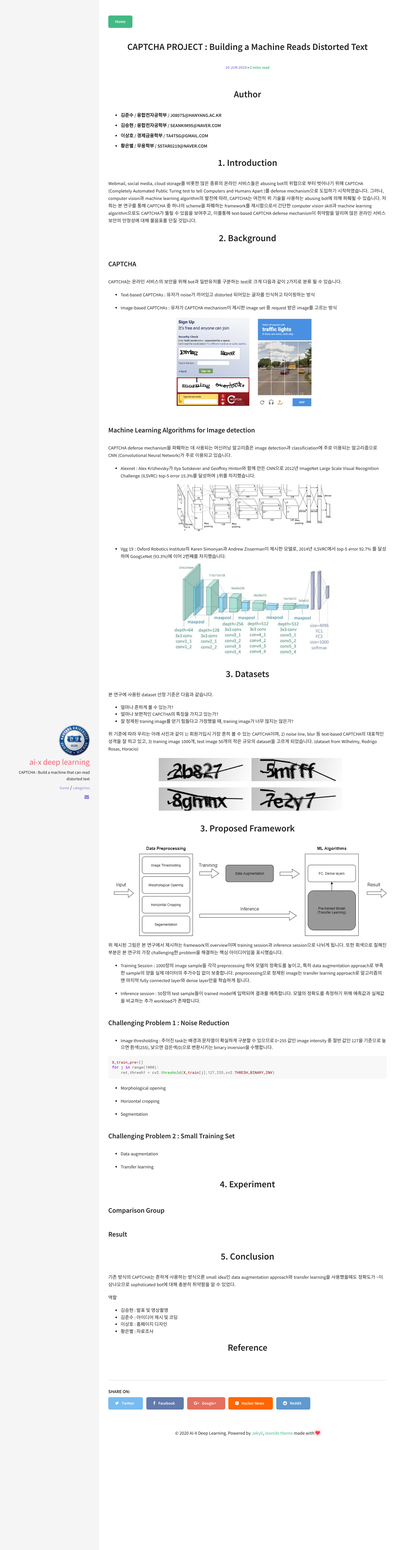
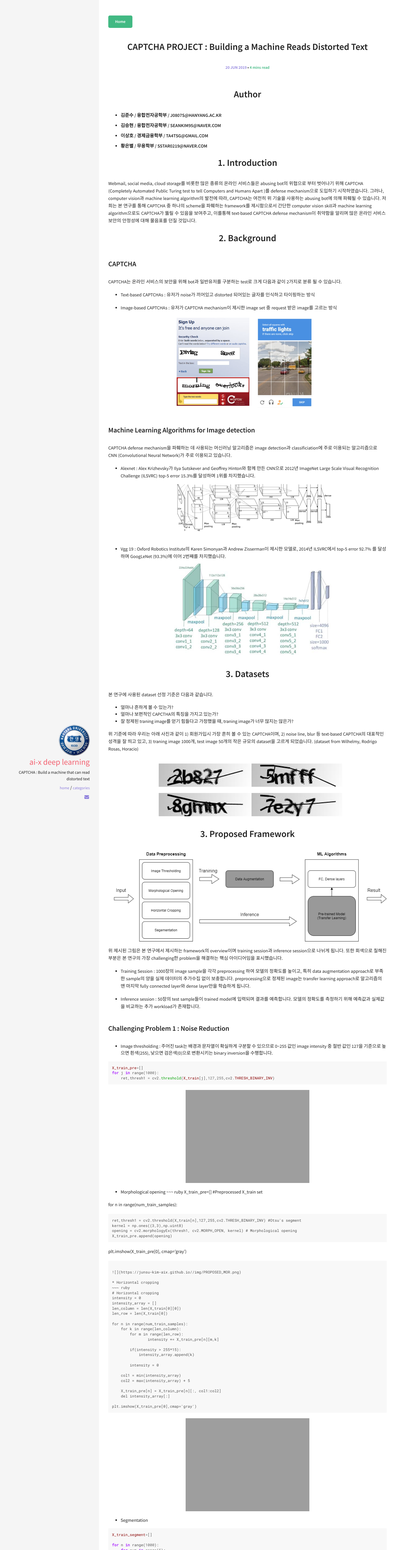
Before and after one commit to Junsu-Kim-AIX/Junsu-Kim-AIX.github.io, a Jekyll site: the page built from _posts/2019-06-20-projects-captcha.md, in a window 1280 px wide. Shown: the whole page at 31% size. Built offline with Jekyll 4.4.1, drawn with Linux system fonts in a browser that asks for light colours.

Commit message:
preprcessing done

```diff
--- a/_posts/2019-06-20-projects-captcha.md
+++ b/_posts/2019-06-20-projects-captcha.md
@@ -50,9 +50,11 @@ CAPTCHA defense mechanism을 파훼하는 데 사용되는 머신러닝 알고
 * 잘 정제된 traning image를 얻기 힘들다고 가정했을 때, traning image가 너무 많지는 않은가?
 
 위 기준에 따라 우리는  아래 사진과 같이 1) 회원가입시 가장 흔히 볼 수 있는 CAPTCHA이며, 2) noise line, blur 등 text-based CAPTCHA의 대표적인 성격을 잘 띄고 있고, 3) traning image 1000개, test image 50개의 작은 규모의 dataset을 고르게 되었습니다. (dataset from Wilhelmy, Rodrigo Rosas, Horacio)
+
 ![]({{ site.url }}/img/CAPTCHA_BEFORE.PNG)
 
 # 3. Proposed Framework
+
 ![]({{ site.url }}/img/PROPOSED_ARCH.png)
 
 
@@ -72,11 +74,74 @@ for j in range(1000):
     ret,thresh1 = cv2.threshold(X_train[j],127,255,cv2.THRESH_BINARY_INV)
 ~~~
 
+![]({{ site.url }}/img/PROPOSED_THRESHOLD.png)
+
 * Morphological opening
+~~~ ruby
+X_train_pre=[] #Preprocessed X_train set
+
+for n in range(num_train_samples):
+
+    ret,thresh1 = cv2.threshold(X_train[n],127,255,cv2.THRESH_BINARY_INV) #Otsu's segment
+    kernel = np.ones((3,3),np.uint8)
+    opening = cv2.morphologyEx(thresh1, cv2.MORPH_OPEN, kernel) # Morphological opening
+    X_train_pre.append(opening)
+
+plt.imshow(X_train_pre[0], cmap='gray')
+~~~
+
+![]({{ site.url }}/img/PROPOSED_MOR.png)
 
 * Horizontal cropping
+~~~ ruby
+# Horizontal cropping
+intensity = 0
+intensity_array = []
+len_column = len(X_train[0][0])
+len_row = len(X_train[0])
+
+for n in range(num_train_samples):
+    for k in range(len_column):
+        for m in range(len_row):
+                intensity += X_train_pre[n][m,k]
+
+        if(intensity > 255*15):
+            intensity_array.append(k)
+
+        intensity = 0
+
+    col1 = min(intensity_array)
+    col2 = max(intensity_array) + 5
+
+    X_train_pre[n] = X_train_pre[n][:, col1:col2]
+    del intensity_array[:]
+
+plt.imshow(X_train_pre[0],cmap='gray')
+~~~
+
+![]({{ site.url }}/img/PROPOSED_HOR.png)
 
 * Segmentation
+
+~~~ ruby
+X_train_segment=[]
+
+for n in range(1000):
+    for num in range(5):
+        x_leng = len(X_train_pre[n][0])
+        x1 = (int)(num*x_leng/5)
+        x2 = (int)((num+1)*x_leng/5)
+        img = X_train_pre[n][:, x1:x2]
+        X_train_segment.append(img)
+
+f, axes = plt.subplots(nrows=1, ncols=5)
+for k in range(5):
+    axes[k].imshow(X_train_segment[k], cmap='gray')
+    axes[k].set_yticks([])
+plt.show()
+~~~
+
+![]({{ site.url }}/img/PROPOSED_SEG.png)
 
 ### Challenging Problem 2 : Small Training Set
 
```
Also changed, not shown: img/PREPROPOSED_HOR.PNG (added), img/PREPROPOSED_MOR.PNG (added), img/PREPROPOSED_SEG.PNG (added), img/PREPROSED_THRESHOLD.PNG (added).
